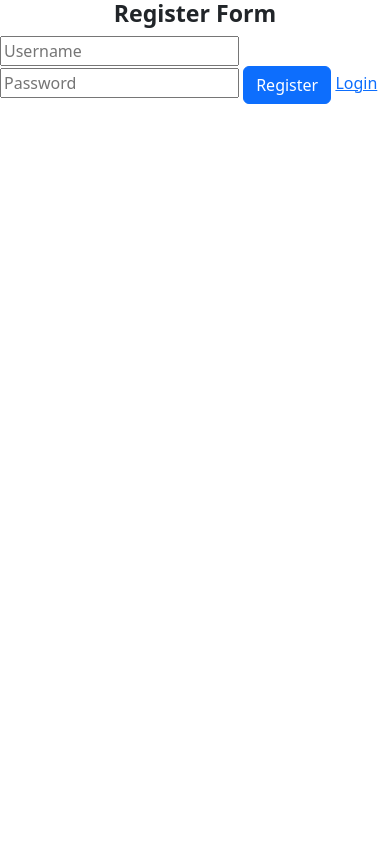
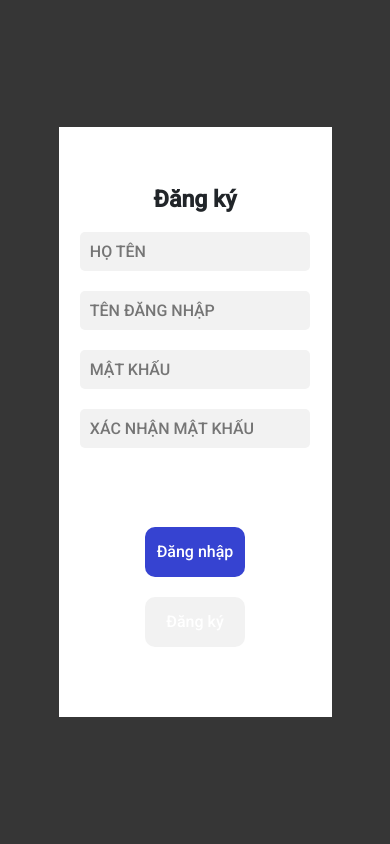
Before and after one commit to minhtrifit/driving-license-nodejs, a Node server app: page /register in a window 390 px wide. Run offline with Node 20, Linux system fonts and the light colour scheme; some libraries are stand-ins or nearby versions.

Commit message:
upload register form

```diff
--- /dev/null
+++ b/src/public/css/styleRegister.css
@@ -0,0 +1,146 @@
+* {
+    margin: 0;
+    padding: 0;
+    box-sizing: border-box;
+    font-family: 'Roboto', sans-serif;
+}
+
+.main {
+    width: 100vw;
+    min-height: 100vh;
+    display: flex;
+    justify-content: center;
+    align-items: center;
+    background-color: #363636;
+}
+
+.content {
+    width: 80vw;
+    height: 70vh;
+    display: flex;
+    border: 1px solid #fff;
+}
+
+.content .left-content {
+    width: 30%;
+    height: 100%;
+    background-color: #fff;
+    display: flex;
+    align-items: center;
+}
+
+.content .right-content {
+    width: 70%;
+    height: 100%;
+}
+
+.content .right-content img {
+    width: 100%;
+    height: 100%;
+}
+
+.loginForm {
+    height: 70%;
+    width: 100%;
+    margin: auto auto;
+    display: flex;
+    flex-direction: column;
+    align-items: center;
+    justify-content: space-between;
+}
+
+.loginForm .formTop {
+    width: 100%;
+    height: 50%;
+    display: flex;
+    flex-direction: column;
+    align-items: center;
+}
+
+.loginForm .formTop input {
+    margin: 10px 0;
+    padding: 10px 10px;
+    border-radius: 5px;
+}
+
+.loginForm .formBot {
+    width: 60%;
+    height: 30%;
+    display: flex;
+    justify-content: space-around;
+    align-items: center;
+}
+
+.loginForm .formBot .registerBtn {
+    width: 100px;
+    height: 50px;
+    background-color: #f2f2f2;
+    color: #fff;
+    border: 0px;
+    border-radius: 10px;
+}
+
+.loginForm .formBot .registerBtnActive {
+    width: 100px;
+    height: 50px;
+    background-color: #d13639;
+    color: #fff;
+    border: 0px;
+    border-radius: 10px;
+}
+
+.loginForm .formBot a {
+    text-decoration: none;
+    width: 100px;
+    height: 50px;
+    color: #fff;
+    border: 0px;
+    border-radius: 10px;
+    color: #fff;
+    text-align: center;
+    line-height: 50px;
+    background-color: #3643d1;
+}
+
+.loginForm .formBot a:hover {
+    background-color: #2e39b3;
+}
+
+.loginForm .formBot .registerBtnActive:hover {
+    background-color: #a32c2e;
+}
+
+.loginForm input {
+    width: 85%;
+    height: 50px;
+    border: 0px;
+    background-color: #f2f2f2;
+}
+
+.loginForm input:focus {
+    outline: none;
+}
+
+/* Responsive */
+@media all and (max-width: 768px) {
+    .content {
+        width: 70vw;
+    }
+
+    .loginForm {
+        height: 80%;
+    }
+
+    .loginForm .formBot {
+        height: 30%;
+        flex-direction: column;
+    }
+
+    .content .left-content {
+        width: 100%;
+    }
+
+    .content .right-content {
+        display: none;
+    }
+}
--- a/src/public/js/mainRegister.js
+++ b/src/public/js/mainRegister.js
@@ -1,20 +1,74 @@
 const registerBtn = document.querySelector('.registerBtn');
+const nameInput = document.querySelector('.name');
 const usernameInput = document.querySelector('.username');
 const passwordInput = document.querySelector('.password');
+const repasswordInput = document.querySelector('.repassword');
+
+function showRegisterBtn() {
+    nameInput.addEventListener('input', () => {
+        usernameInput.addEventListener('input', () => {
+            passwordInput.addEventListener('input', () => {
+                repasswordInput.addEventListener('input', () => {
+                    if (nameInput.value != '' && usernameInput.value != '' && passwordInput.value != '' && repasswordInput.value != '') {
+                        registerBtn.classList.add('registerBtnActive');
+                    }
+                    else {
+                        registerBtn.classList.remove('registerBtnActive');
+                    }
+                })
+            })
+        })
+    })
+
+}
+
+function checkInput() {
+    var warningString = 'Nhập đẩy đủ: '
+    if (nameInput.value == '') { warningString += 'họ tên, '; }
+    if (usernameInput.value == '') { warningString += 'tên đăng nhập, '; }
+    if (passwordInput.value == '') { warningString += 'mật khẩu, '; }
+    if (repasswordInput.value == '') { warningString += 'xác nhận mật khẩu '; }
+    warningString += 'trước khi đăng nhập!';
+    return warningString;
+}
+
+function checkFillFull() {
+    if (nameInput.value != '' && usernameInput.value != '' && passwordInput.value != '' && repasswordInput.value != '') {
+        return true;
+    }
+    else {
+        return false;
+    }
+}
+
+showRegisterBtn();
 
 registerBtn.addEventListener('click', (e) => {
     e.preventDefault();
-    $.ajax({
-        url: '/register',
-        type: 'POST',
-        data: {
-            'username': usernameInput.value,
-            'password': passwordInput.value,
-        },
-        success: (data) => {
-            console.log('Post successfully!');
-            alert(data);
-            // window.location.href = "/";
+    const warning = checkInput();
+    const checkFill = checkFillFull();
+    if (checkFill != true) {
+        alert(warning);
+    }
+    else {
+        if (passwordInput.value != repasswordInput.value) {
+            alert('Mật khẩu và xác nhận mật khẩu không khớp!');
         }
-    })
+        else {
+            alert('ok');
+            // $.ajax({
+            //     url: '/register',
+            //     type: 'POST',
+            //     data: {
+            //         'username': usernameInput.value,
+            //         'password': passwordInput.value,
+            //     },
+            //     success: (data) => {
+            //         console.log('Post successfully!');
+            //         alert(data);
+            //         // window.location.href = "/";
+            //     }
+            // })
+        }
+    }
 })
--- a/src/views/layouts/mainRegister.hbs
+++ b/src/views/layouts/mainRegister.hbs
@@ -4,13 +4,16 @@
     <meta charset="UTF-8">
     <meta http-equiv="X-UA-Compatible" content="IE=edge">
     <meta name="viewport" content="width=device-width, initial-scale=1.0">
-    <title>Document</title>
+    <title>Thi bằng lái</title>
+    <link rel="preconnect" href="https://fonts.googleapis.com"><link rel="preconnect" href="https://fonts.gstatic.com" crossorigin><link href="https://fonts.googleapis.com/css2?family=Roboto:wght@300;500&display=swap" rel="stylesheet">
     <link rel="stylesheet" href="bootstrap/css/bootstrap.min.css">
-    <link rel="stylesheet" href="css/style.css">
+    <link rel="stylesheet" href="css/styleRegister.css">
     <script src="js/jquery.min.js"></script>
 </head>
 <body>
-    {{{ body }}}
+    <div class="main">
+        {{{ body }}}
+    </div>
 
     <script src="bootstrap/js/bootstrap.bundle.min.js"></script>
     <script src="js/mainRegister.js"></script>
--- a/src/views/viewRegister.hbs
+++ b/src/views/viewRegister.hbs
@@ -1,9 +1,20 @@
-<div class="block">
-    <form method="POST" action="/register">
-    <h3 style="text-align: center; font-weight: bold;">Register Form</h3>
-        <input type="text" class="username" name="username" placeholder="Username">
-        <input type="password" class="password" name="password" placeholder="Password">
-        <button type="submit" class="btn btn-primary registerBtn">Register</button>
-        <a href="/">Login</a>
-    </form>
+<div class="content">
+    <div class="left-content">
+        <form class="loginForm" method="POST" action="/login">
+            <div class="formTop">
+                <h3 style="text-align: center; font-weight: bold;">Đăng ký</h3>
+                <input class="name" type="text" name="username" placeholder="HỌ TÊN">
+                <input class="username" type="text" name="username" placeholder="TÊN ĐĂNG NHẬP">
+                <input class="password" type="password" name="password" placeholder="MẬT KHẨU">
+                <input class="repassword" type="password" name="password" placeholder="XÁC NHẬN MẬT KHẨU">
+            </div>
+            <div class="formBot">
+                <a class="loginBtn" href="/">Đăng nhập</a>
+                <button type="submit" class="registerBtn">Đăng ký</button>
+            </div>
+        </form>
+    </div>
+    <div class="right-content">
+        <img src="image/background/register.jpg" alt="">
+    </div>
 </div>
```
